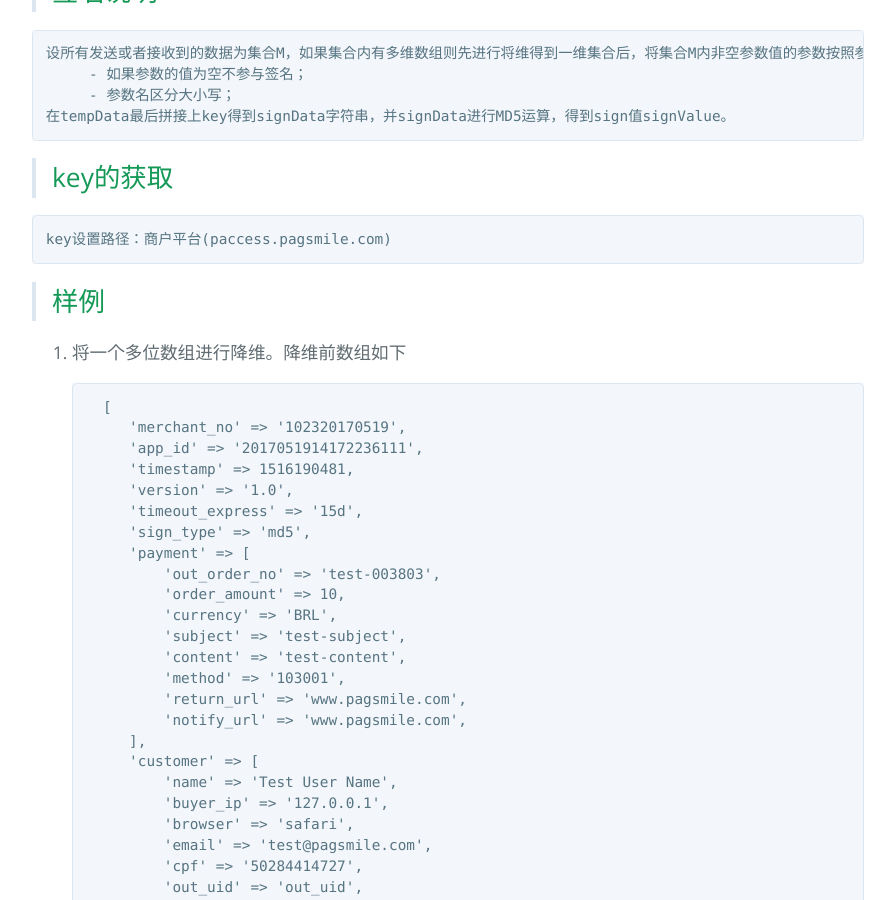
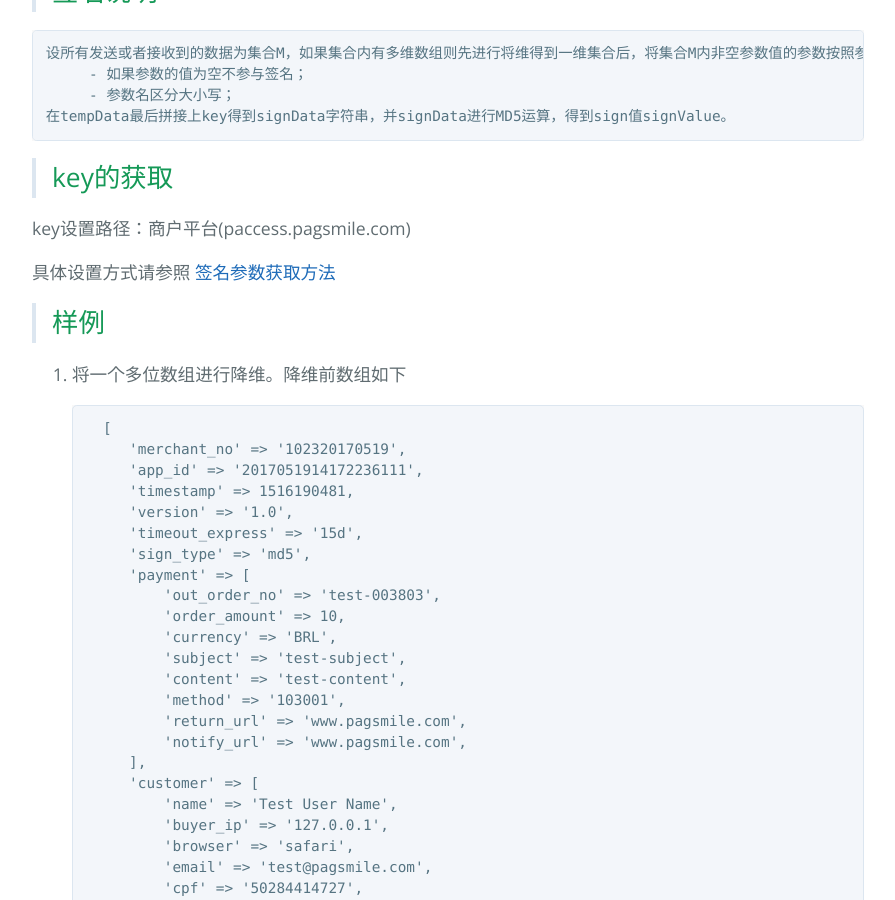
Before and after one commit to pagsmile/pagsmile.github.io, a Jekyll site: the page built from api/DriectSign.md, in a window 1280 px wide and 900 px high, scrolled down 400 px. Shown: the whole window, without its empty margins (192-1087 px from the left). Built offline with Jekyll 4.4.1, drawn with Linux system fonts in a browser that asks for light colours; our own code applies the rules of GitHub Pages for plain Markdown files.

Commit message:
Update DriectSign.md

```diff
--- a/api/DriectSign.md
+++ b/api/DriectSign.md
@@ -9,7 +9,9 @@
 
 >## key的获取
 
-    key设置路径：商户平台(paccess.pagsmile.com)
+key设置路径：商户平台(paccess.pagsmile.com)
+
+具体设置方式请参照 [签名参数获取方法](docs/接口参数获取方法.docx)
 
 >## 样例
 
```
